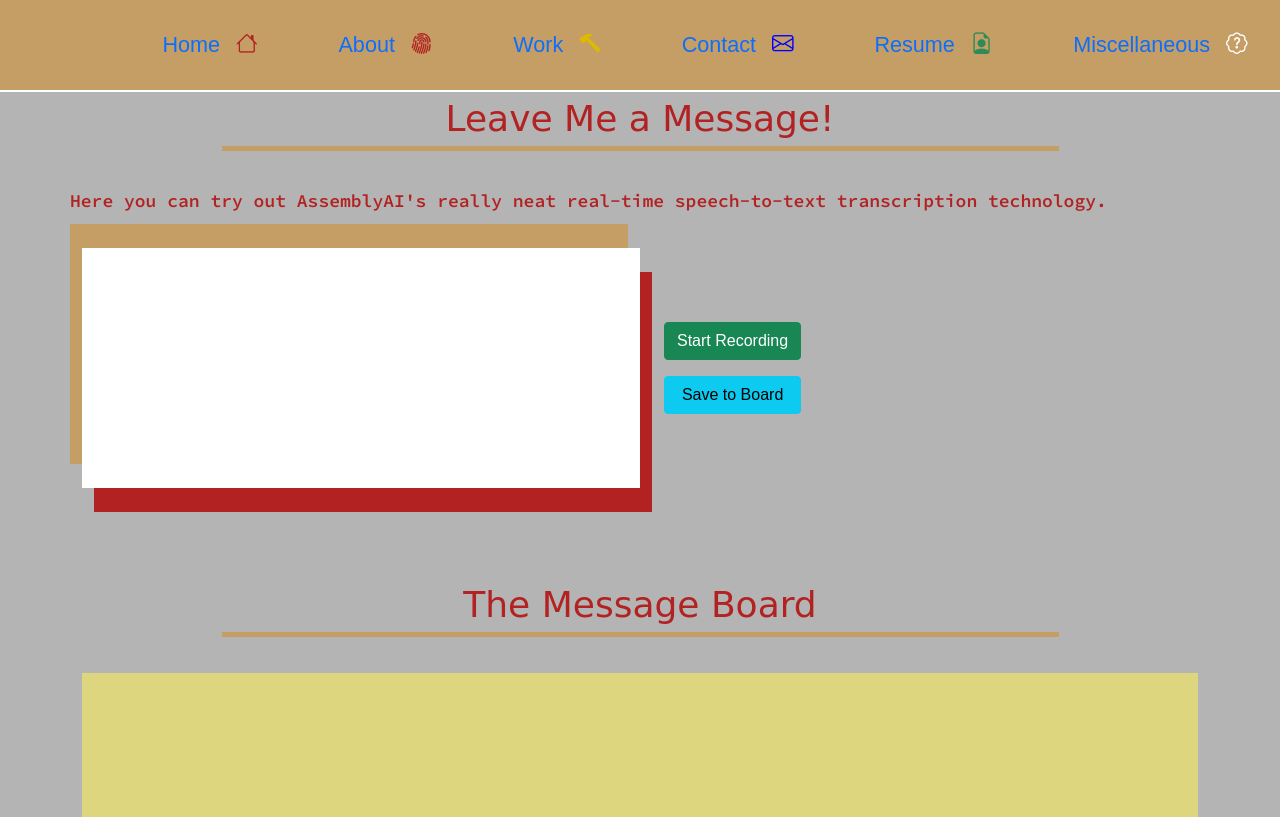
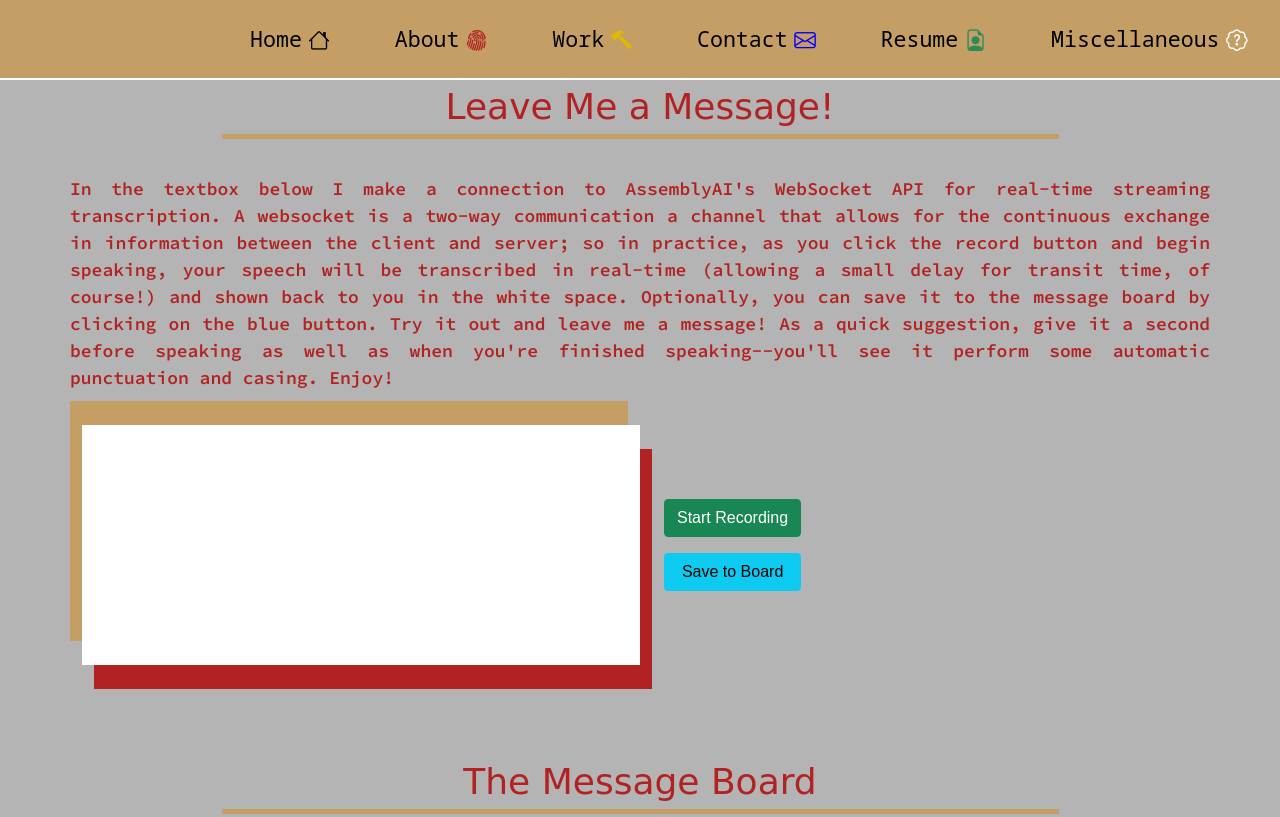
Before and after one commit to jcomp-03/portfolio, a website: page asr.html in a window 1280 px wide. Shown: the top 817 px of the page. Drawn offline with nearby package versions, Linux system fonts and the light colour scheme; a web font is replaced by a local one.

Commit message:
Updated asr.html text, styling, and JS file.

```diff
--- a/asr.html
+++ b/asr.html
@@ -12,7 +12,7 @@
     <link rel="preconnect" href="https://fonts.googleapis.com" />
     <link rel="preconnect" href="https://fonts.gstatic.com" crossorigin />
     <link rel="stylesheet"
-        href="https://fonts.googleapis.com/css2?family=Concert+One&family=Noto+Sans+Mono:wght@600&family=Patua+One&family=Source+Code+Pro:wght@600&family=Balsamiq+Sans&family=Wellfleet&display=swap" />
+        href="https://fonts.googleapis.com/css2?family=Concert+One&family=Noto+Sans+Mono:wght@600&family=Patua+One&family=Source+Code+Pro:wght@600&family=Balsamiq+Sans&family=Wellfleet&display=swap&family=Anton&display=swap" />
     <script src="https://kit.fontawesome.com/331def02d9.js" crossorigin="anonymous"></script>
     <!-- Bootstrap icon fonts stylesheet for the moment, until FontAwesome problem is resolved? -->
     <link rel="stylesheet" href="https://cdn.jsdelivr.net/npm/bootstrap-icons@1.8.1/font/bootstrap-icons.css" />
@@ -23,43 +23,42 @@
 <script src="https://www.WebRTC-Experiment.com/RecordRTC.js"></script>
 
 <body>
-
     <header class="asr-header">
         <ul class="nav">
             <li class="nav-item list-item">
                 <div class="list-item-div">
-                    <a class="nav-link navbar-anchor" href="index.html">Home</a>
-                    <i class="bi bi-house navbar-icon"></i>
+                    <a class="nav-link nav-anchor" href="index.html">Home</a>
+                    <i class="bi bi-house nav-icon"></i>
                 </div>
             </li>
             <li class="nav-item list-item">
                 <div class="list-item-div">
-                    <a class="nav-link navbar-anchor" href="about.html">About</a>
-                    <i class="bi bi-fingerprint navbar-icon fingerprint"></i>
+                    <a class="nav-link nav-anchor" href="about.html">About</a>
+                    <i class="bi bi-fingerprint nav-icon fingerprint"></i>
                 </div>
             </li>
             <li class="nav-item list-item">
                 <div class="list-item-div">
-                    <a class="nav-link navbar-anchor" href="index.html#title-my-work">Work</a>
-                    <i class="bi bi-hammer navbar-icon hammer"></i>
+                    <a class="nav-link nav-anchor" href="#title-my-work">Work</a>
+                    <i class="bi bi-hammer nav-icon hammer"></i>
                 </div>
             </li>
             <li class="nav-item list-item">
                 <div class="list-item-div">
-                    <a class="nav-link navbar-anchor" href="index.html#title-contact-me">Contact</a>
-                    <i class="bi bi-envelope navbar-icon envelope"></i>
+                    <a class="nav-link nav-anchor" href="#title-contact-me">Contact</a>
+                    <i class="bi bi-envelope nav-icon envelope"></i>
                 </div>
             </li>
             <li class="nav-item list-item">
                 <div class="list-item-div">
-                    <a class="nav-link navbar-anchor" href="index.html#title-my-resume">Resume</a>
-                    <i class="bi bi-file-earmark-person navbar-icon resume"></i>
+                    <a class="nav-link nav-anchor" href="#title-my-resume">Resume</a>
+                    <i class="bi bi-file-earmark-person nav-icon resume"></i>
                 </div>
             </li>
             <li class="nav-item list-item">
                 <div class="list-item-div">
-                    <a class="nav-link navbar-anchor" href="index.html#title-miscellaneous">Miscellaneous</a>
-                    <i class="bi bi-patch-question navbar-icon miscellaneous"></i>
+                    <a class="nav-link nav-anchor" href="#title-miscellaneous">Miscellaneous</a>
+                    <i class="bi bi-patch-question nav-icon miscellaneous"></i>
                 </div>
             </li>
         </ul>
@@ -91,7 +90,15 @@
             Leave Me a Message!
         </div>
         <p class="row class-website-text">
-            Here you can try out AssemblyAI's really neat real-time speech-to-text transcription technology.
+            In the textbox below I make a connection to AssemblyAI's WebSocket API
+            for real-time streaming transcription. A websocket is a two-way communication a channel
+            that allows for the continuous exchange in information between the client and server;
+            so in practice, as you click the record button and begin speaking, your speech will be
+            transcribed in real-time (allowing a small delay for transit time, of course!) and shown back
+            to you in the white space. Optionally, you can save it to the message board by clicking on
+            the blue button. Try it out and leave me a message! As a quick suggestion, give it a second
+            before speaking as well as when you're finished speaking--you'll see it perform some automatic punctuation
+            and casing. Enjoy!
         </p>
         <br />
         <div class="asr-container mb-5">
@@ -116,6 +123,26 @@
         </ul>
     </div>
 
+    <footer>
+        <span class="footer-emoji">Made with 🧰 and 🔥</span>
+        <span class="footer-copyright" id="copyright"></span>
+        <div class="span-group">
+            <span class="footer-contact">GET IN TOUCH <i class="fa-solid fa-circle-arrow-right footer-arrow"></i></span>
+            <span>
+                <a href="mailto:jcomp_03@yahoo.com">
+                    <i class="fa-solid fa-envelope footer-icon footer-icon-mail"></i></a>
+            </span>
+            <span>
+                <a href="https://www.linkedin.com/in/james-compagnoni-27393030/" target="_blank" rel="noreferrer">
+                    <i class="fa-brands fa-linkedin footer-icon footer-icon-linkedin"></i></a>
+            </span>
+            <span>
+                <a href="https://github.com/jcomp-03" target="_blank" rel="noreferrer">
+                    <i class="fa-brands fa-square-github footer-icon footer-icon-github"></i></a>
+            </span>
+        </div>
+    </footer>
+
     <!-- <script src="bower_components/jquery/jquery.js"></script> -->
     <script src="https://cdn.jsdelivr.net/npm/bootstrap@5.1.3/dist/js/bootstrap.bundle.min.js"
         integrity="sha384-ka7Sk0Gln4gmtz2MlQnikT1wXgYsOg+OMhuP+IlRH9sENBO0LRn5q+8nbTov4+1p" crossorigin="anonymous">
--- a/assets/css/style.css
+++ b/assets/css/style.css
@@ -289,6 +289,7 @@ footer {
     background-color:rgba(237, 226, 110, 0.75);
     min-height: 20vh;
     list-style-type: none;
+    margin-bottom: 5em;
 }
 .message-board li {
     display: flex;
--- a/js/asr.js
+++ b/js/asr.js
@@ -8,6 +8,9 @@ const modalInputEl = document.getElementById("name-input");
 const modalSaveBtnEl = document.getElementById("modal-save-button");
 const modalCloseBtnEl = document.getElementById("modal-close-button");
 const modalXOutBtnEl = document.getElementById('xOut-button');
+const copyrightEl = document.getElementById('copyright');
+
+copyrightEl.textContent = `Copyright ${new Date().getFullYear()} James Compagnoni`
 
 // set initial state of application variables
 let isRecording = false;
```
